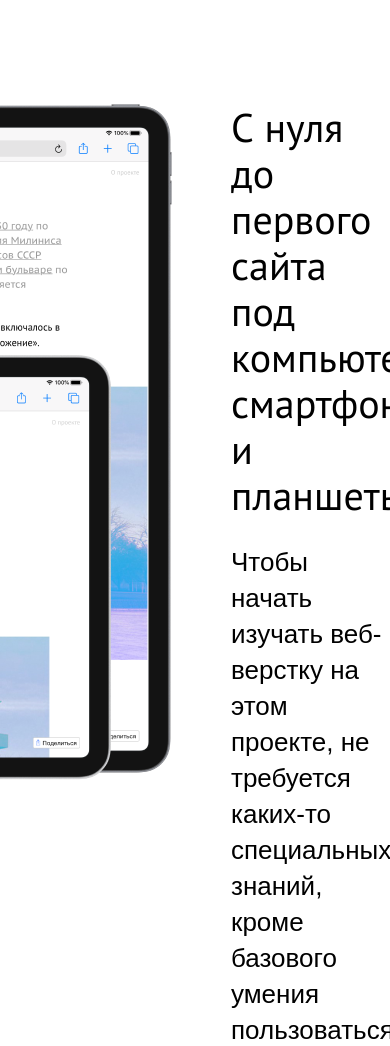
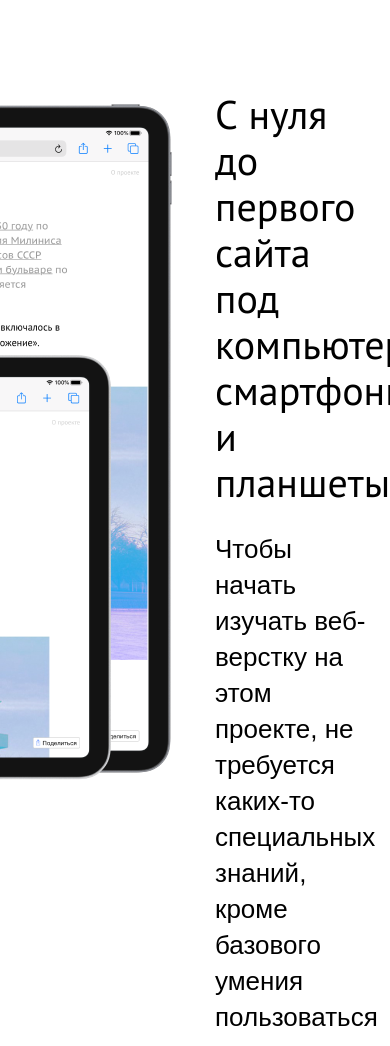
Before and after one commit to HarukoRakuke/wikimedium, a plain HTML site: page about.html in a window 390 px wide. Shown: the part 844-1890 px from the top of the page. Drawn offline with Linux system fonts and the light colour scheme; a web font is replaced by a local one.

Commit message:
fixed_main_image

```diff
--- a/stylesheets/about.css
+++ b/stylesheets/about.css
@@ -35,15 +35,7 @@ section img {
 section:nth-of-type(2) img {
   float: right;
 }
-section:nth-of-type(2) h1 {
-  margin: 80px 0 26px 36px;
-}
-section:nth-of-type(2) p {
-  margin: 0 0 0 36px;
-}
-section:nth-of-type(3) div:nth-of-type(1) {
-  margin-top: -60px;
-}
+
 section:nth-of-type(3) {
   height: 550px;
   box-shadow: 0px 3px 3px #f7f7f7;
@@ -94,12 +86,6 @@ section:nth-of-type(3) {
   justify-content: center;
   padding-bottom: 20px;
 }
-section:nth-of-type(2) h1 {
-  margin: 80px 0 26px 36px;
-}
-section:nth-of-type(2) p {
-  margin: 0 0 0 36px;
-}
 section:nth-of-type(3) div:nth-of-type(1) {
   margin-top: -60px;
 }
--- a/stylesheets/responsive.css
+++ b/stylesheets/responsive.css
@@ -1,3 +1,8 @@
+@media all and (max-width: 1020px) {
+  article img {
+    width: 100%;
+  }
+}
 @media all and (min-device-width: 1440px) {
   body {
     width: 1440px;
```
